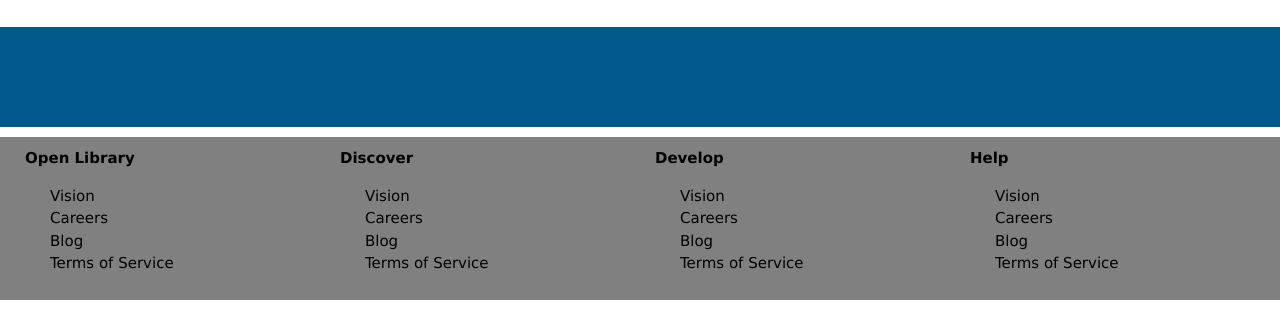
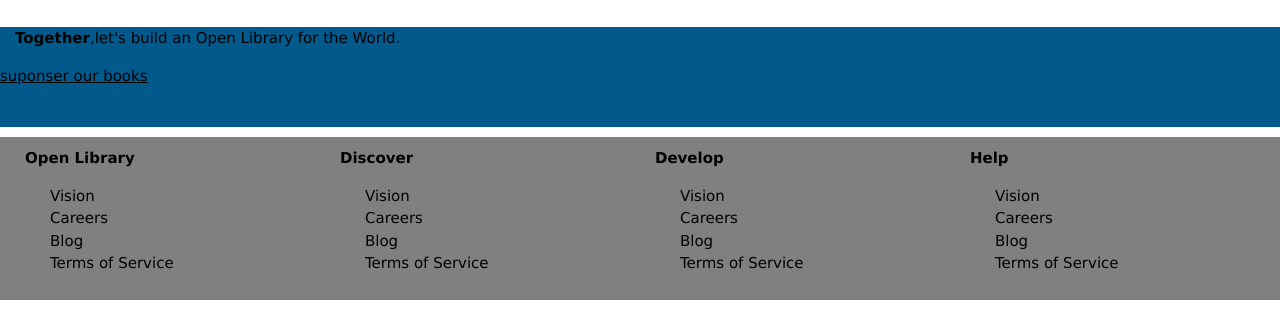
Before and after one commit to alaaalmasri12/book-store, a plain HTML site: page index.html in a window 1280 px wide. Shown: the part 1034-1354 px from the top of the page. Drawn offline with nearby package versions, Linux system fonts and the light colour scheme.

Commit message:
Update index.html
second test

```diff
--- a/index.html
+++ b/index.html
@@ -135,7 +135,10 @@
     </div>
 </table>
 <div class="suponsership">
-
+<p><strong>Together</strong>,let's build an Open Library for the World.</p>
+<div class="suponser-btn">
+<a href=#>suponser our books</a>
+</div>
 </div>
     <footer>
 
```
